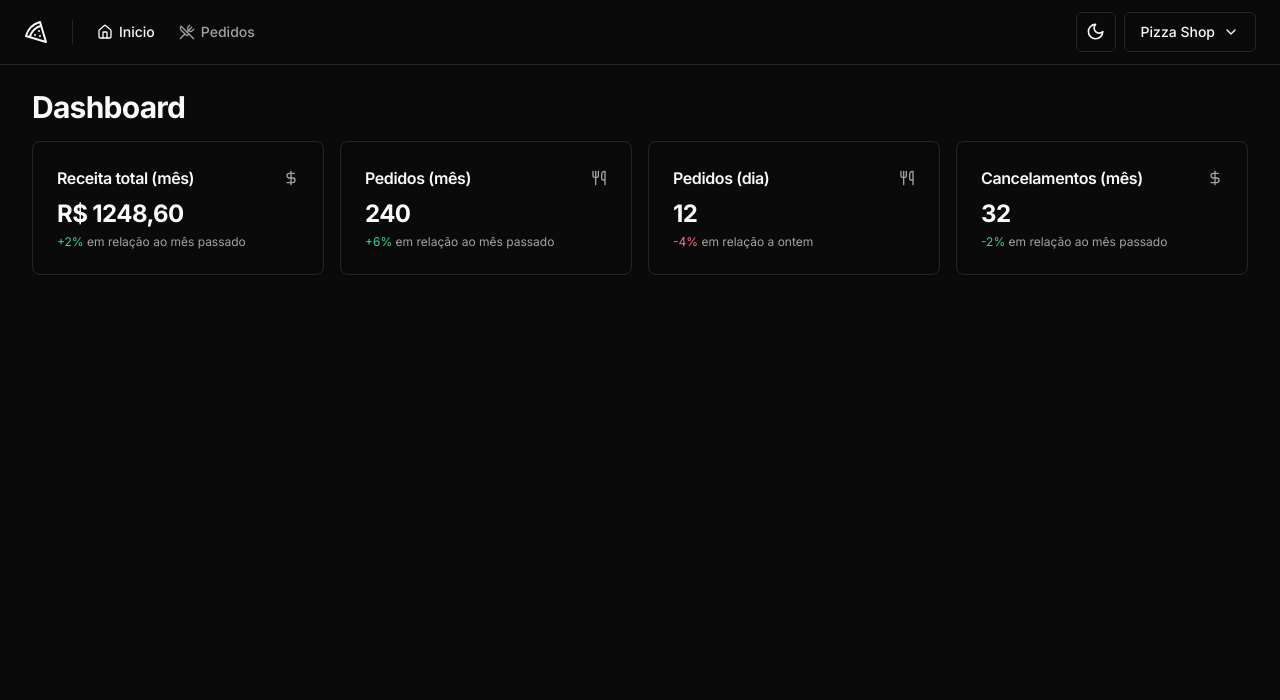
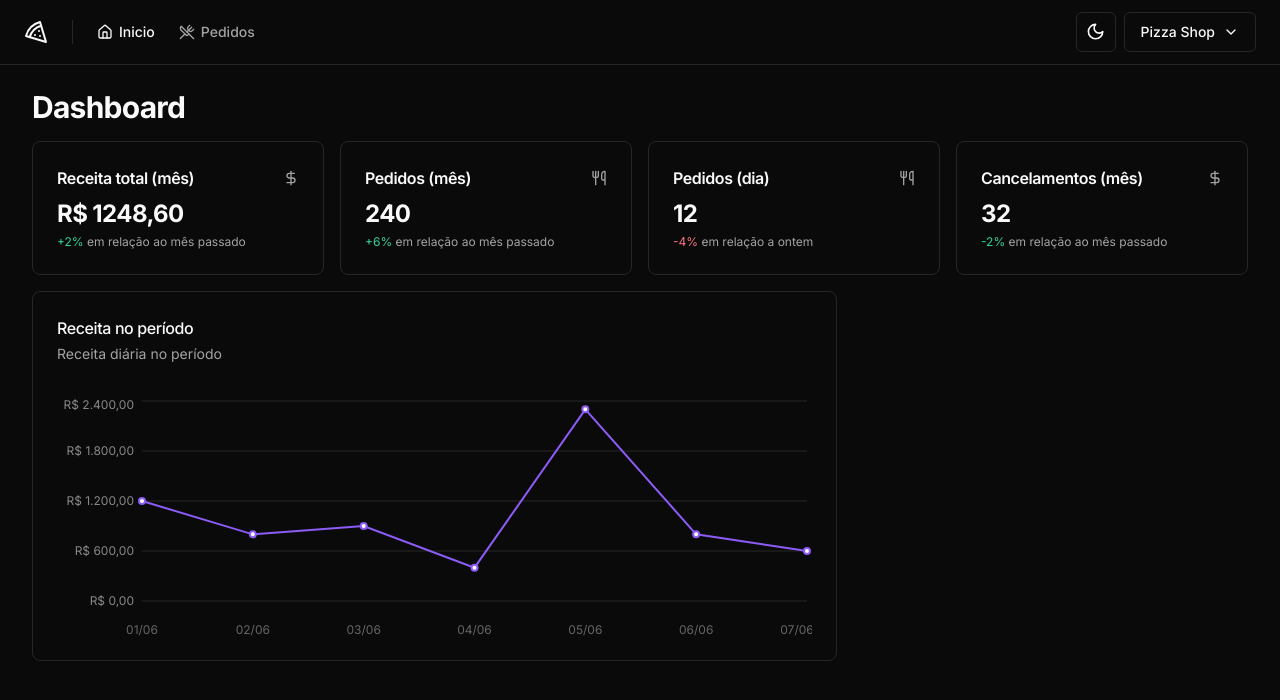
Before and after one commit to edusmpaio/pizza-shop, a React (Vite) app: page / in a window 1280 px wide. Shown: the top 700 px of the page. Built offline with nearby package versions, Linux system fonts and the light colour scheme.

Commit message:
feat: create revenue chart

```diff
--- a/package.json
+++ b/package.json
@@ -28,6 +28,7 @@
     "react-helmet-async": "^2.0.5",
     "react-hook-form": "^7.51.5",
     "react-router-dom": "^6.23.1",
+    "recharts": "^2.12.7",
     "sonner": "^1.4.41",
     "sort-by": "^1.2.0",
     "tailwind-merge": "^2.3.0",
--- a/src/pages/app/dashboard/dashboard.tsx
+++ b/src/pages/app/dashboard/dashboard.tsx
@@ -4,6 +4,7 @@ import { DayOrdersAmountCard } from './day-orders-amount-card'
 import { MonthCanceledOrdersAmountCard } from './month-cancel-orders-amount-card'
 import { MonthOrdersAmountCard } from './month-orders-amount-card'
 import { MonthRevenueCard } from './month-revenue-card'
+import { RevenueChart } from './revenue-chart'
 
 export function Dashboard() {
   return (
@@ -18,6 +19,10 @@ export function Dashboard() {
           <DayOrdersAmountCard />
           <MonthCanceledOrdersAmountCard />
         </div>
+
+        <div className="grid grid-cols-9 gap-4">
+          <RevenueChart />
+        </div>
       </div>
     </>
   )
--- /dev/null
+++ b/src/pages/app/dashboard/revenue-chart.tsx
@@ -0,0 +1,71 @@
+import {
+  CartesianGrid,
+  Line,
+  LineChart,
+  ResponsiveContainer,
+  XAxis,
+  YAxis,
+} from 'recharts'
+import colors from 'tailwindcss/colors'
+
+import {
+  Card,
+  CardContent,
+  CardDescription,
+  CardHeader,
+  CardTitle,
+} from '@/components/ui/card'
+
+const data = [
+  { date: '01/06', revenue: 1200 },
+  { date: '02/06', revenue: 800 },
+  { date: '03/06', revenue: 900 },
+  { date: '04/06', revenue: 400 },
+  { date: '05/06', revenue: 2300 },
+  { date: '06/06', revenue: 800 },
+  { date: '07/06', revenue: 600 },
+]
+
+export function RevenueChart() {
+  return (
+    <Card className="col-span-6">
+      <CardHeader className="flex-row items-center justify-between pb-8">
+        <div className="space-y-1">
+          <CardTitle className="text-base font-medium">
+            Receita no período
+          </CardTitle>
+          <CardDescription>Receita diária no período</CardDescription>
+        </div>
+      </CardHeader>
+      <CardContent>
+        <ResponsiveContainer width="100%" height={240}>
+          <LineChart data={data} style={{ fontSize: 12 }}>
+            <XAxis dataKey="date" tickLine={false} axisLine={false} dy={16} />
+
+            <YAxis
+              stroke="#888"
+              axisLine={false}
+              tickLine={false}
+              width={80}
+              tickFormatter={(value: number) =>
+                value.toLocaleString('pt-BR', {
+                  style: 'currency',
+                  currency: 'BRL',
+                })
+              }
+            />
+
+            <CartesianGrid vertical={false} className="stroke-muted" />
+
+            <Line
+              type="linear"
+              strokeWidth={2}
+              dataKey="revenue"
+              stroke={colors.violet['500']}
+            />
+          </LineChart>
+        </ResponsiveContainer>
+      </CardContent>
+    </Card>
+  )
+}
```
Also changed, not shown: 1 other file (tests, documents, lock files or other folders).
